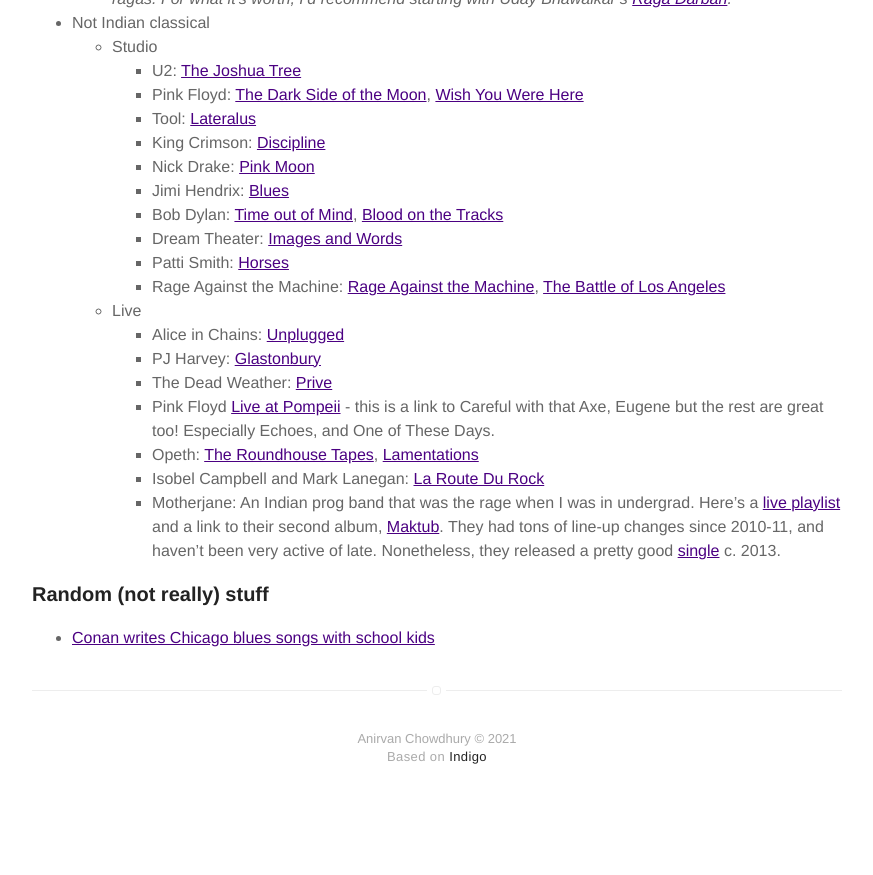
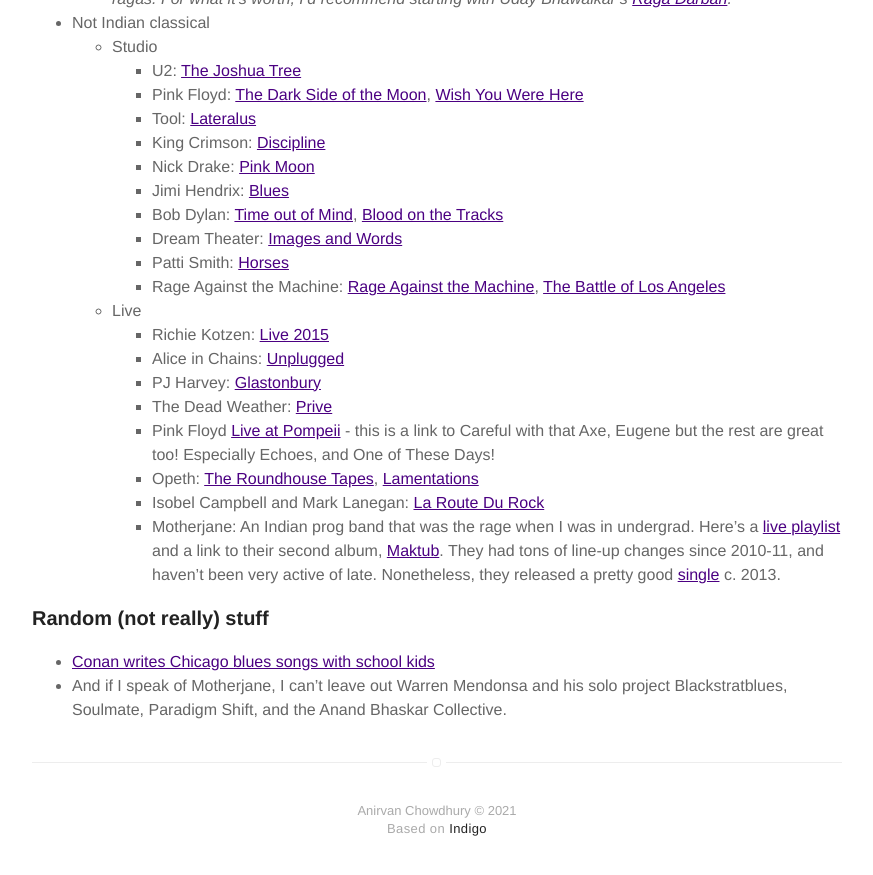
Before and after one commit to anirvanchowdhury/anirvanchowdhury.github.io, a Jekyll site: the page built from fun.md, in a window 1280 px wide and 900 px high, scrolled down 1266 px. Shown: the top 875 px of the window, without its empty margins (203-1076 px from the left). Built offline with Jekyll 4.4.1, drawn with Linux system fonts in a browser that asks for light colours; before the commit the page ends 2094 px from its top, so only the background shows below that.

Commit message:
cv and other updates

```diff
--- a/_config.yml
+++ b/_config.yml
@@ -15,7 +15,7 @@ picture: assets/images/profile.jpg
 resume: true
 resume-external: true
 # resume-url: https://www.dropbox.com/s/q1zxkze78xz4igw/chowdhury_cv_20180727.pdf
-resume-url: https://www.dropbox.com/s/8mx1jsrkjfk5c9c/cv_anirvan_chowdhury.pdf
+resume-url: https://www.dropbox.com/s/xub74scojf3bkfo/cv_anirvan_chowdhury.pdf
 
 url: http://anirvanchowdhury.github.io
 # your url: http://USERNAME.github.io
--- a/fun.md
+++ b/fun.md
@@ -48,13 +48,15 @@ Stuff I like. Not in a strict preference order.
 		* Rage Against the Machine: [Rage Against the Machine](https://www.allmusic.com/album/rage-against-the-machine-mw0000091696), [The Battle of Los Angeles](https://www.allmusic.com/album/the-battle-of-los-angeles-mw0000670986)
 
 	* Live
+		* Richie Kotzen: [Live 2015](https://www.youtube.com/watch?v=LkKBcEV75WE)
 		* Alice in Chains: [Unplugged](https://www.youtube.com/watch?v=VzV6-3kyXKA)
 		* PJ Harvey: [Glastonbury](https://www.youtube.com/watch?v=bkJhCOQaCDc)
 		* The Dead Weather: [Prive](https://www.youtube.com/watch?v=SRyYk0FBOXU&t=4s)
-		* Pink Floyd [Live at Pompeii](https://www.youtube.com/watch?v=YtZqNAI4pBk) - this is a link to Careful with that Axe, Eugene but the rest are great too! Especially Echoes, and One of These Days.
+		* Pink Floyd [Live at Pompeii](https://www.youtube.com/watch?v=YtZqNAI4pBk) - this is a link to Careful with that Axe, Eugene but the rest are great too! Especially Echoes, and One of These Days!
 		* Opeth: [The Roundhouse Tapes](https://www.youtube.com/watch?v=JOHaq1t_zeo), [Lamentations](https://www.youtube.com/watch?v=3LMxLIcRWy8&list=PLHlE0Z6QiDY5JFHBG8x39bcKjAdtgQBhY_9gWeiShHFH5wNBL7VjQi2HxVUFLpI9d)
 		* Isobel Campbell and Mark Lanegan: [La Route Du Rock](https://www.youtube.com/watch?v=tmbGtsg0Do8)
 		* Motherjane: An Indian prog band that was the rage when I was in undergrad. Here's a [live playlist](https://www.youtube.com/playlist?list=PLHlE0Z6QiDY5JFHBG8x39bcKjAdtgQBhY) and a link to their second album, [Maktub](https://open.spotify.com/album/4o9iNsCsib1K9qWz81tNIe). They had tons of line-up changes since 2010-11, and haven't been very active of late. Nonetheless, they released a pretty good [single](https://www.youtube.com/watch?v=-70NQaWvnFU) c. 2013.
 
 ### Random (not really) stuff
 * [Conan writes Chicago blues songs with school kids](https://www.youtube.com/watch?v=J7f26d-AIrM)
+* And if I speak of Motherjane, I can't leave out Warren Mendonsa and his solo project Blackstratblues, Soulmate, Paradigm Shift, and the Anand Bhaskar Collective.
```
Also changed, not shown: about.md (+1 -1 lines).
